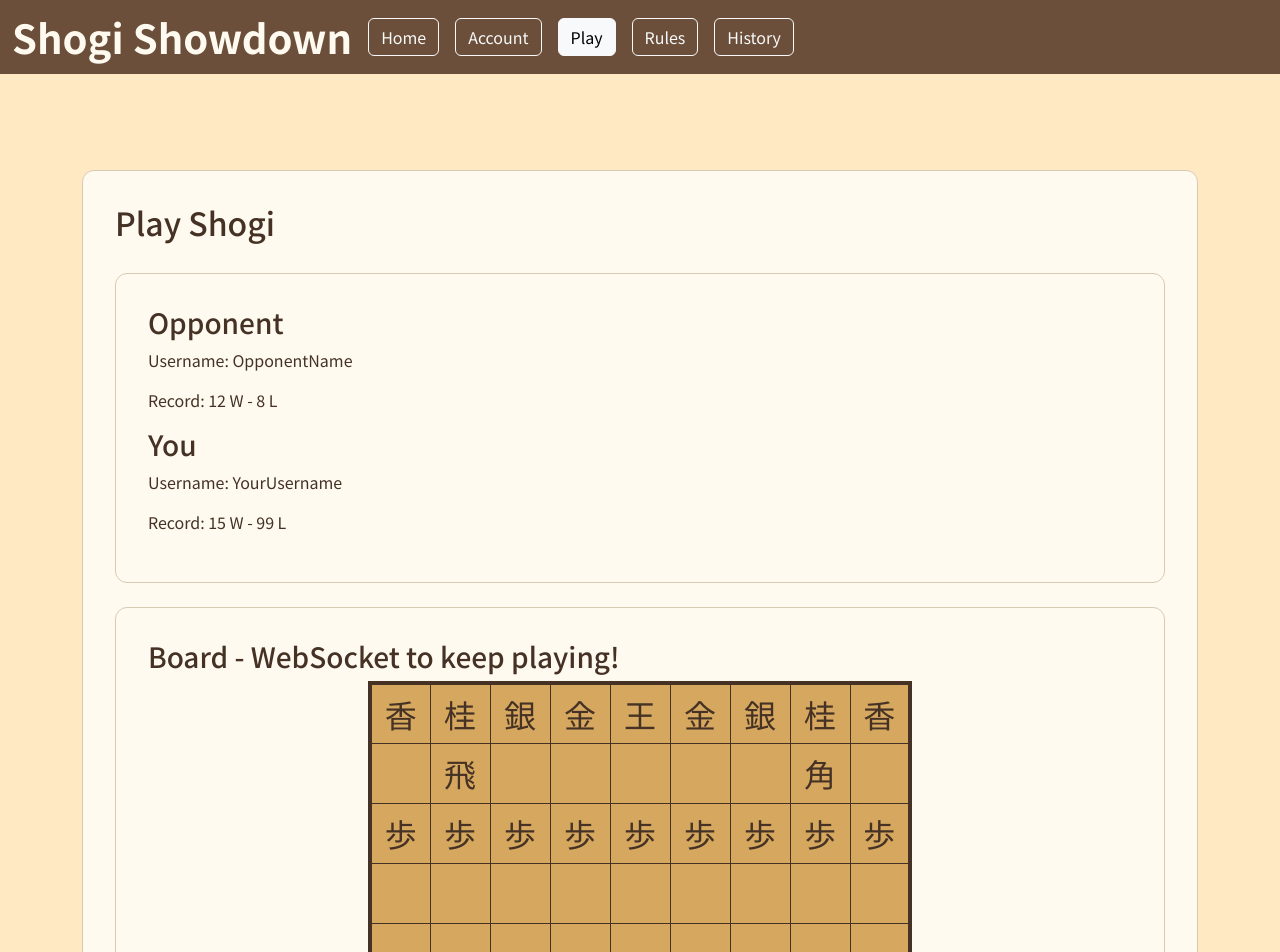
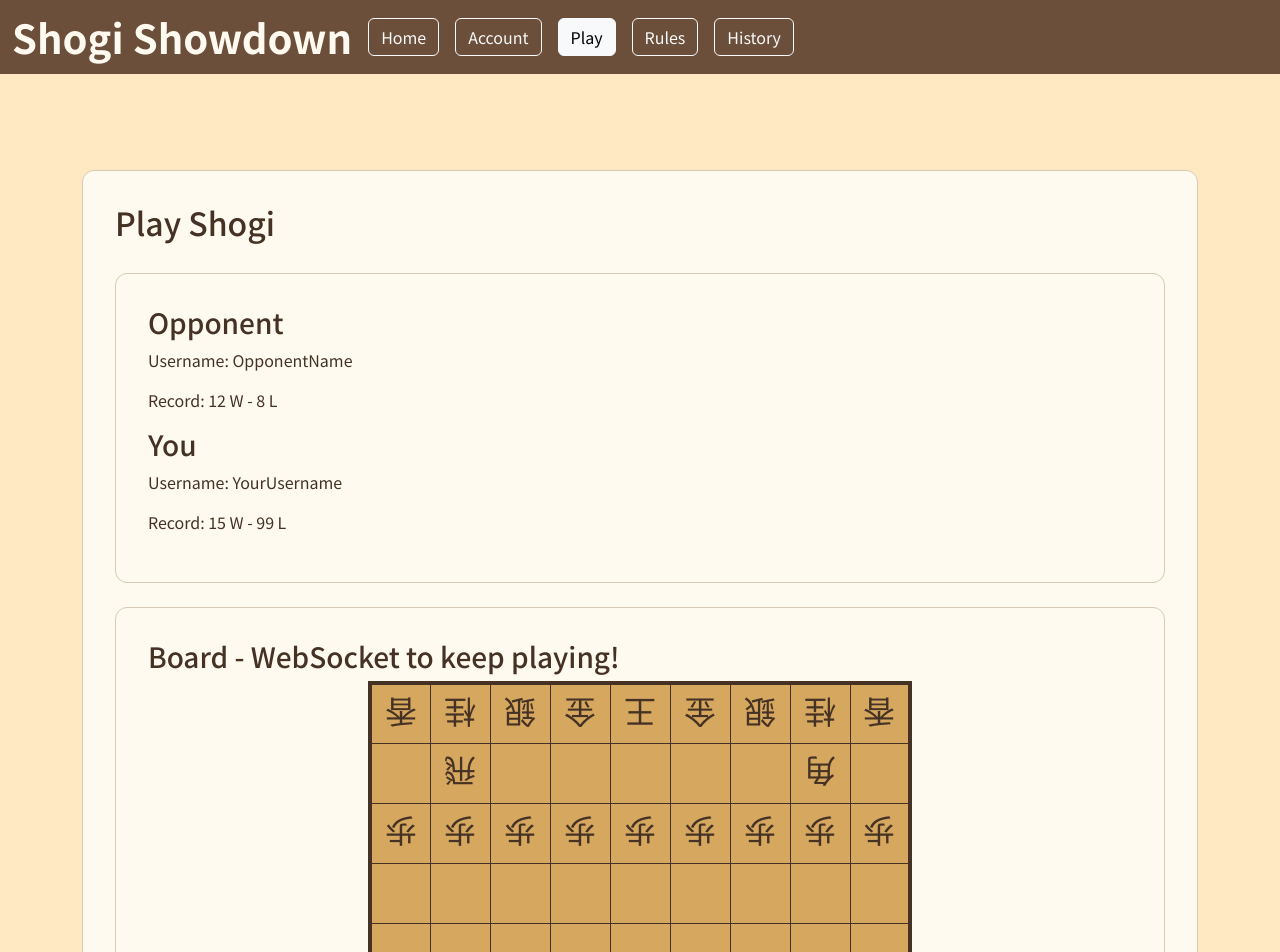
Before and after one commit to JaysterNumber1/startup, a React (Vite) app: page /play in a window 1280 px wide. Shown: the top 952 px of the page. Built offline with nearby package versions, Linux system fonts and the light colour scheme.

Commit message:
Piece Move React Update

```diff
--- a/src/app.css
+++ b/src/app.css
@@ -9,6 +9,7 @@
     --cream: #fffaf0;
     --orange: #38d3fa;
     --board-color: #d6a85f;
+    --hover-gray: rgba(255, 250, 240, 0.35);
 }
 
 
@@ -158,7 +159,6 @@ footer a {
     width: 60px;
     height: 60px;
     padding: 0;
-
     border: 1px solid var(--brown-dark);
     text-align: center;
     vertical-align: middle;
@@ -171,25 +171,39 @@ footer a {
     margin: 0;
     background-color: var(--board-color);
     border: 4px solid var(--brown-dark);
-
 }
 
+/* Apply button sizing & styling to BOTH table cells and captured piece containers */
+.shogi-board td button,
 .shogi-board-piece button {
     width: 100%;
     height: 100%;
-
+    margin: 0;
+    padding: 0;
     border: none;
     background-color: transparent;
+
+    display: flex;
+    align-items: center;
+    justify-content: center;
 
     font-family: "Noto Sans JP", sans-serif;
     font-size: 2rem;
     color: var(--brown-dark);
 
     cursor: pointer;
+    box-sizing: border-box;
 }
 
+.shogi-board td button:hover,
 .shogi-board-piece button:hover {
-    background-color: rgba(255, 250, 240, 0.35);
+    background-color: var(--hover-gray);
+}
+
+
+.shogi-board td button.selected {
+    background-color: var(--green) !important;
+    border: 2px solid var(--brown-dark) !important;
 }
 
 .captured-pieces {
@@ -221,7 +235,7 @@ footer a {
 }
 
 .shogi-board button:active {
-    background-color: var(--green);
+    background-color: var(--green) !important;
 }
 
 .shogi-selected-piece {
--- a/src/play/play.jsx
+++ b/src/play/play.jsx
@@ -1,16 +1,86 @@
-import React from 'react';
+import React, { useState, useEffect } from 'react';
 import '/src/app.css';
 
+const initialBoard = [
+    // Row 0: Opponent (Gote) back row
+    [
+        { type: '香', player: 'gote' },
+        { type: '桂', player: 'gote' },
+        { type: '銀', player: 'gote' },
+        { type: '金', player: 'gote' },
+        { type: '王', player: 'gote' },
+        { type: '金', player: 'gote' },
+        { type: '銀', player: 'gote' },
+        { type: '桂', player: 'gote' },
+        { type: '香', player: 'gote' }
+    ],
+    // Row 1
+    [
+        null,
+        { type: '飛', player: 'gote' },
+        null, null, null, null, null,
+        { type: '角', player: 'gote' },
+        null
+    ],
+    // Row 2: Opponent Pawns
+    Array(9).fill({ type: '歩', player: 'gote' }),
+
+    // Rows 3, 4, 5: Empty squares
+    Array(9).fill(null),
+    Array(9).fill(null),
+    Array(9).fill(null),
+
+    // Row 6: Your (Sente) Pawns
+    Array(9).fill({ type: '歩', player: 'sente' }),
+    // Row 7
+    [
+        null,
+        { type: '角', player: 'sente' },
+        null, null, null, null, null,
+        { type: '飛', player: 'sente' },
+        null
+    ],
+    // Row 8: Your (Sente) back row
+    [
+        { type: '香', player: 'sente' },
+        { type: '桂', player: 'sente' },
+        { type: '銀', player: 'sente' },
+        { type: '金', player: 'sente' },
+        { type: '玉', player: 'sente' },
+        { type: '金', player: 'sente' },
+        { type: '銀', player: 'sente' },
+        { type: '桂', player: 'sente' },
+        { type: '香', player: 'sente' }
+    ]
+];
+
 export function Play() {
+    const [board, setBoard] = useState(initialBoard);
+    const [selectedSquare, setSelectedSquare] = useState(null);
+
+    const handleSquareClick = (row, col) => {
+        if (!selectedSquare) {
+            if (board[row][col] !== null) {
+                setSelectedSquare({ row, col });
+            }
+        } else {
+            const newBoard = board.map((r) => [...r]);
+            const movingPiece = newBoard[selectedSquare.row][selectedSquare.col];
+
+            newBoard[selectedSquare.row][selectedSquare.col] = null;
+            newBoard[row][col] = movingPiece;
+
+            setBoard(newBoard);
+            setSelectedSquare(null);
+        }
+    };
+
     return (
         <main className="container py-5">
-
             <section id="play-area">
                 <h2>Play Shogi</h2>
 
-                {/*  <!-- Player information --> */}
                 <section id="player-info" className="play-area-sub-section">
-
                     <div id="opponent">
                         <h3>Opponent</h3>
                         <p>Username: OpponentName</p>
@@ -22,141 +92,61 @@ export function Play() {
                         <p>Username: YourUsername</p>
                         <p>Record: 15 W - 99 L</p>
                     </div>
-
                 </section>
 
-
-                {/* <!-- Shogi board --> */}
                 <section id="board-section" className="play-area-sub-section">
                     <h3>Board - WebSocket to keep playing!</h3>
 
                     <table className="shogi-board">
-                        <tr>
-                            <td><button>香</button></td>
-                            <td><button>桂</button></td>
-                            <td><button>銀</button></td>
-                            <td><button>金</button></td>
-                            <td><button>王</button></td>
-                            <td><button>金</button></td>
-                            <td><button>銀</button></td>
-                            <td><button>桂</button></td>
-                            <td><button>香</button></td>
-                        </tr>
-                        <tr>
-                            <td><button>　</button></td>
-                            <td><button>飛</button></td>
-                            <td><button>　</button></td>
-                            <td><button>　</button></td>
-                            <td><button>　</button></td>
-                            <td><button>　</button></td>
-                            <td><button>　</button></td>
-                            <td><button>角</button></td>
-                            <td><button>　</button></td>
-                        </tr>
-                        <tr>
-                            <td><button>歩</button></td>
-                            <td><button>歩</button></td>
-                            <td><button>歩</button></td>
-                            <td><button>歩</button></td>
-                            <td><button>歩</button></td>
-                            <td><button>歩</button></td>
-                            <td><button>歩</button></td>
-                            <td><button>歩</button></td>
-                            <td><button>歩</button></td>
-                        </tr>
-                        <tr>
-                            <td><button>　</button></td>
-                            <td><button>　</button></td>
-                            <td><button>　</button></td>
-                            <td><button>　</button></td>
-                            <td><button>　</button></td>
-                            <td><button>　</button></td>
-                            <td><button>　</button></td>
-                            <td><button>　</button></td>
-                            <td><button>　</button></td>
-                        </tr>
-                        <tr>
-                            <td><button>　</button></td>
-                            <td><button>　</button></td>
-                            <td><button>　</button></td>
-                            <td><button>　</button></td>
-                            <td><button>　</button></td>
-                            <td><button>　</button></td>
-                            <td><button>　</button></td>
-                            <td><button>　</button></td>
-                            <td><button>　</button></td>
-                        </tr>
-                        <tr>
-                            <td><button>　</button></td>
-                            <td><button>　</button></td>
-                            <td><button>　</button></td>
-                            <td><button>　</button></td>
-                            <td><button>　</button></td>
-                            <td><button>　</button></td>
-                            <td><button>　</button></td>
-                            <td><button>　</button></td>
-                            <td><button>　</button></td>
-                        </tr>
-                        <tr>
-                            <td><button>歩</button></td>
-                            <td><button>歩</button></td>
-                            <td><button>歩</button></td>
-                            <td><button>歩</button></td>
-                            <td><button>歩</button></td>
-                            <td><button>歩</button></td>
-                            <td><button>歩</button></td>
-                            <td><button>歩</button></td>
-                            <td><button>歩</button></td>
-                        </tr>
-                        <tr>
-                            <td><button>　</button></td>
-                            <td><button>角</button></td>
-                            <td><button>　</button></td>
-                            <td><button>　</button></td>
-                            <td><button>　</button></td>
-                            <td><button>　</button></td>
-                            <td><button>　</button></td>
-                            <td><button>飛</button></td>
-                            <td><button>　</button></td>
-                        </tr>
-                        <tr>
-                            <td><button>香</button></td>
-                            <td><button>桂</button></td>
-                            <td><button>銀</button></td>
-                            <td><button>金</button></td>
-                            <td><button>玉</button></td>
-                            <td><button>金</button></td>
-                            <td><button>銀</button></td>
-                            <td><button>桂</button></td>
-                            <td><button>香</button></td>
-                        </tr>
+                        <tbody>
+                            {board.map((row, rowIndex) => (
+                                <tr key={rowIndex}>
+                                    {row.map((cell, colIndex) => {
+                                        const isSelected =
+                                            selectedSquare?.row === rowIndex &&
+                                            selectedSquare?.col === colIndex;
+
+                                        return (
+                                            <td key={colIndex}>
+                                                <button
+                                                    className={isSelected ? 'selected' : ''}
+                                                    onClick={() => handleSquareClick(rowIndex, colIndex)}
+                                                >
+                                                    {cell ? (
+                                                        <span
+                                                            style={{
+                                                                display: 'inline-block',
+                                                                transform:
+                                                                    cell.player === 'gote'
+                                                                        ? 'rotate(180deg)'
+                                                                        : 'none'
+                                                            }}
+                                                        >
+                                                            {cell.type}
+                                                        </span>
+                                                    ) : (
+                                                        ''
+                                                    )}
+                                                </button>
+                                            </td>
+                                        );
+                                    })}
+                                </tr>
+                            ))}
+                        </tbody>
                     </table>
-
                 </section>
 
-                {/* <!-- Game chat --> */}
                 <section id="game-chat" className="play-area-sub-section">
                     <div id="live-chat">
-                        <h3>
-                            Game Chat - One of the WebSocket uses!
-                        </h3>
-                        <p>
-                            You: Man, that was a terrible move!
-                        </p>
-                        <p>
-                            Opponent: Why did you do that?
-                        </p>
-                        <p>
-                            You: I'm thinking about playing...
-                        </p>
+                        <h3>Game Chat - One of the WebSocket uses!</h3>
+                        <p>You: Man, that was a terrible move!</p>
+                        <p>Opponent: Why did you do that?</p>
+                        <p>You: I'm thinking about playing...</p>
                     </div>
-
-
                 </section>
 
-                {/* <!-- Game status -->*/}
                 <section id="game-status" className="play-area-sub-section">
-
                     <div id="timer">
                         <h3>Timer</h3>
                         <p>You: 09:58</p>
@@ -170,44 +160,39 @@ export function Play() {
 
                     <div id="turn">
                         <h3>Turn:</h3>
-                        <p>Your turn</p>
+                        <p>Your Turn</p>
                     </div>
-
                 </section>
 
-
-                {/*<!-- Captured pieces -->*/}
                 <section id="captured-pieces" className="play-area-sub-section">
-
                     <h3>Captured Pieces</h3>
 
                     <div id="player-captured">
                         <h4>Your Captured Pieces</h4>
                         <div className="captured-pieces">
-                            <div className="shogi-board-piece"><button>歩</button></div>
-                            <div className="shogi-board-piece"><button>銀</button></div>
+                            <div className="shogi-board-piece">
+                                <button>歩</button>
+                            </div>
+                            <div className="shogi-board-piece">
+                                <button>銀</button>
+                            </div>
                         </div>
                     </div>
 
                     <div id="opponent-captured">
                         <h4>Opponent's Captured Pieces</h4>
                         <div className="captured-pieces">
-                            <div className="shogi-board-piece"><button>歩</button></div>
+                            <div className="shogi-board-piece">
+                                <button>歩</button>
+                            </div>
                         </div>
                     </div>
 
-                    <p>
-                        Select a captured piece to replay it onto the board.
-                    </p>
-
+                    <p>Select a captured piece to replay it onto the board.</p>
                 </section>
 
-
-                {/*<!-- Complete game notation -->*/}
                 <section id="move-notation" className="play-area-sub-section">
-
                     <h3>Game History</h3>
-
                     <ol>
                         <li>☗ 7六歩</li>
                         <li>☖ 3四歩</li>
@@ -216,13 +201,8 @@ export function Play() {
                         <li>☗ 2五歩</li>
                         <li>☖ 8五歩</li>
                     </ol>
-
                 </section>
-
             </section>
-
         </main>
-
-
     );
 }
```
